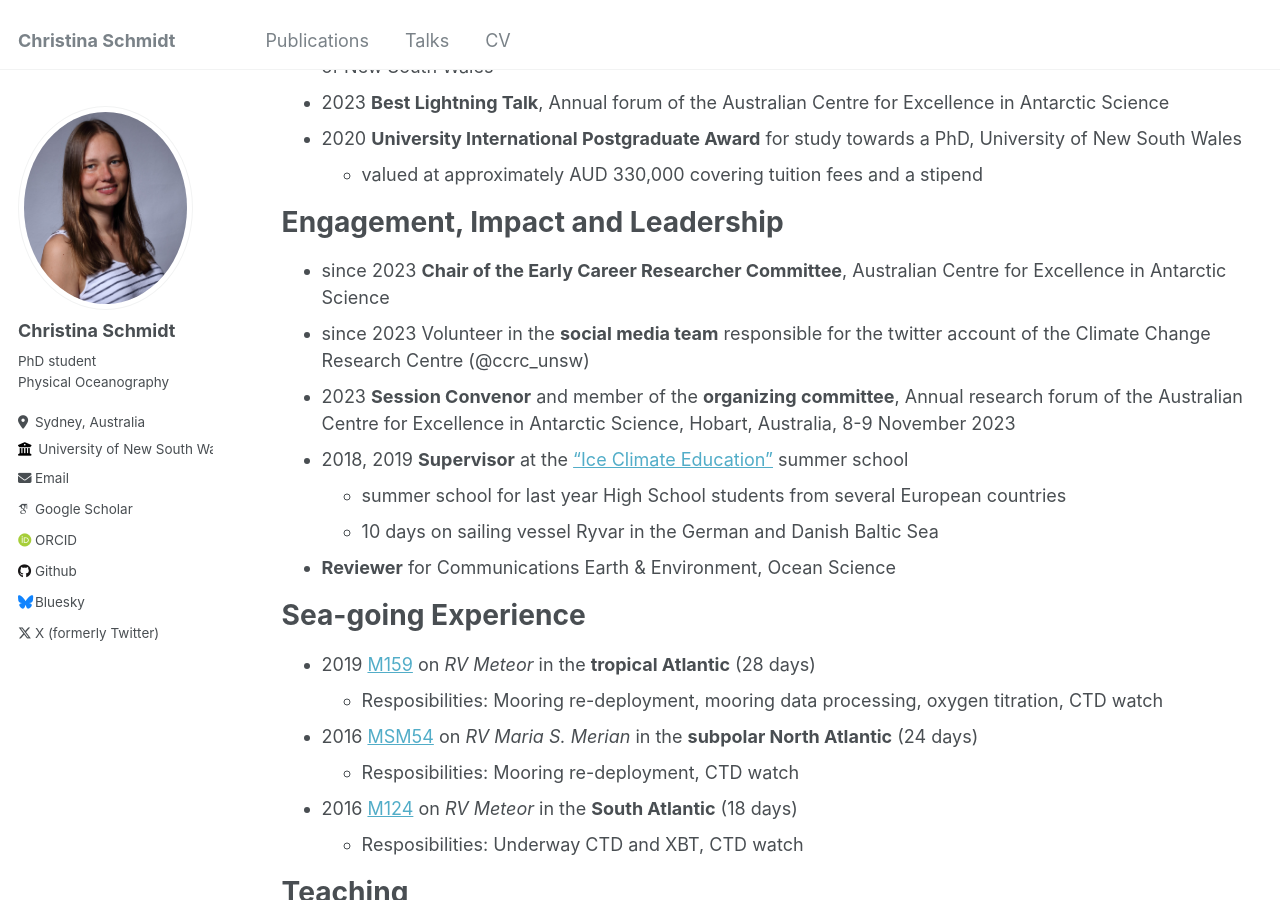
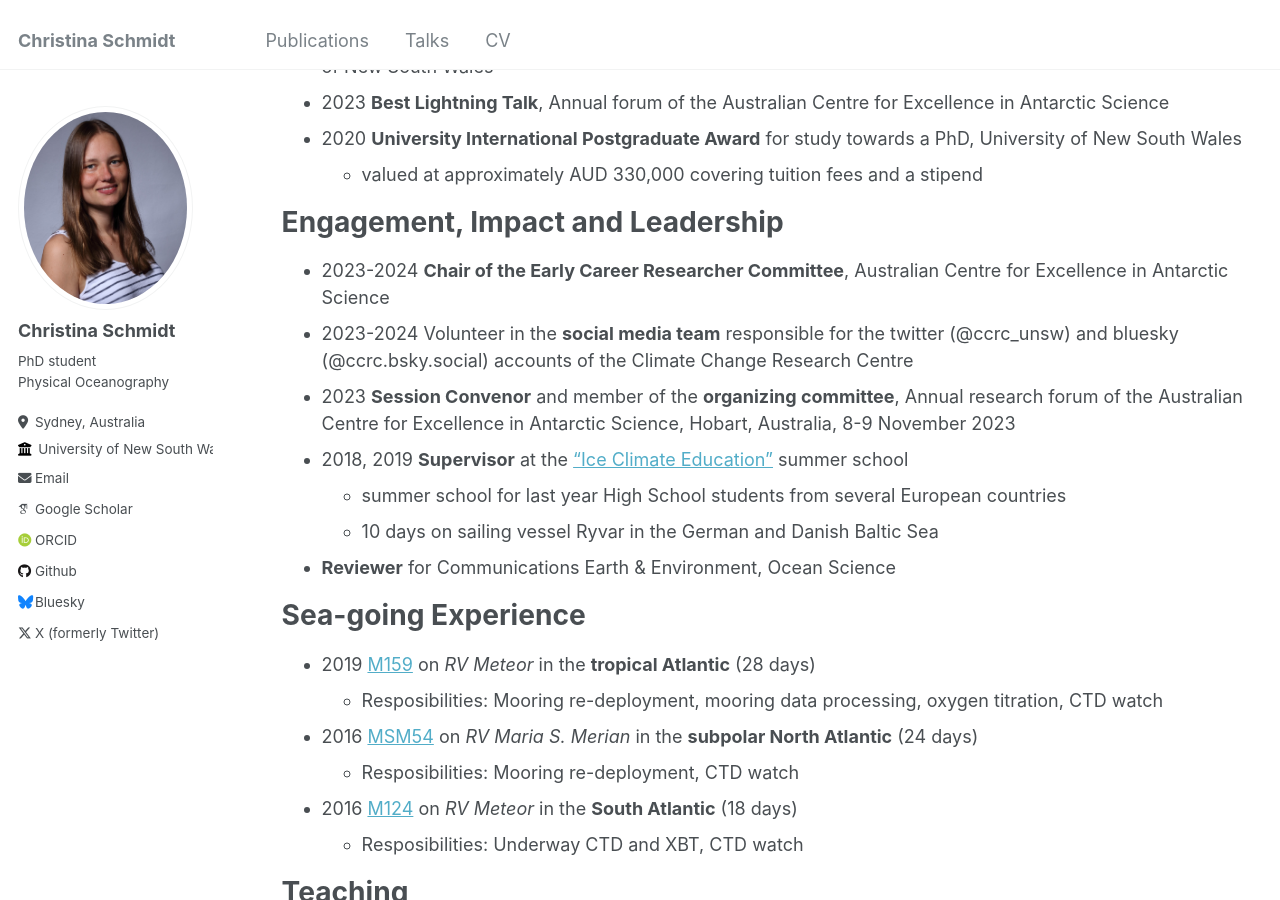
Before and after one commit to schmidt-christina/schmidt-christina.github.io, a Jekyll site: the page built from _pages/cv.md, in a window 1280 px wide and 900 px high, scrolled down 1311 px. Built offline with Jekyll 4.4.1, drawn with Linux system fonts in a browser that asks for light colours; some web fonts are replaced.

Commit message:
Updated years

```diff
--- a/_pages/cv.md
+++ b/_pages/cv.md
@@ -21,7 +21,6 @@ Education
   * Christian-Albrechts-Universität zu Kiel and GEOMAR Helmholtz Centre for Ocean Research Kiel, Germany
 * 2013-2016 **Bachelor of Science** in Physics of the Earth System: Meteorology, Physical Oceanography and Geophysics
   * Christian-Albrechts-Universität zu Kiel and GEOMAR Helmholtz Centre for Ocean Research Kiel, Germany
-
 
 Professional Experience
 ======
@@ -53,8 +52,8 @@ Awards
 
 Engagement, Impact and Leadership
 ======
-* since 2023 **Chair of the Early Career Researcher Committee**, Australian Centre for Excellence in Antarctic Science
-* since 2023  Volunteer in the **social media team** responsible for the twitter account of the Climate Change Research Centre (@ccrc_unsw)
+* 2023-2024 **Chair of the Early Career Researcher Committee**, Australian Centre for Excellence in Antarctic Science
+* 2023-2024  Volunteer in the **social media team** responsible for the twitter (@ccrc_unsw) and bluesky (@ccrc.bsky.social) accounts of the Climate Change Research Centre
 * 2023	**Session Convenor** and member of the **organizing committee**, Annual research forum of the Australian Centre for Excellence in Antarctic Science, Hobart, Australia, 8-9 November 2023
 * 2018, 2019 **Supervisor** at the ["Ice Climate Education"](https://www.arved-fuchs.de/en/archiv/jugendprojekte?view=article&id=1532:ice-das-projekt&catid=166:i-c-e-2022) summer school
   * summer school for last year High School students from several European countries
```
